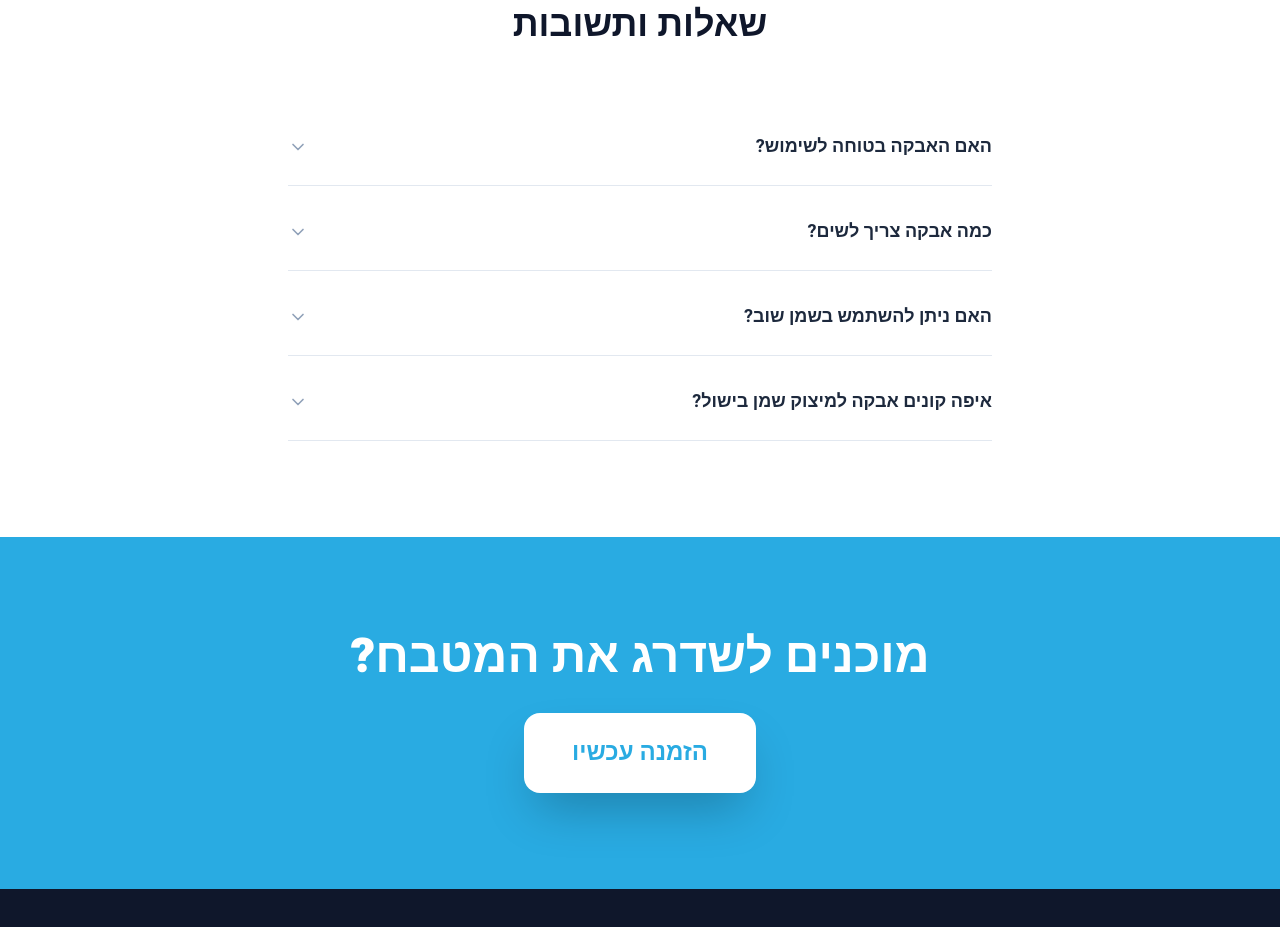
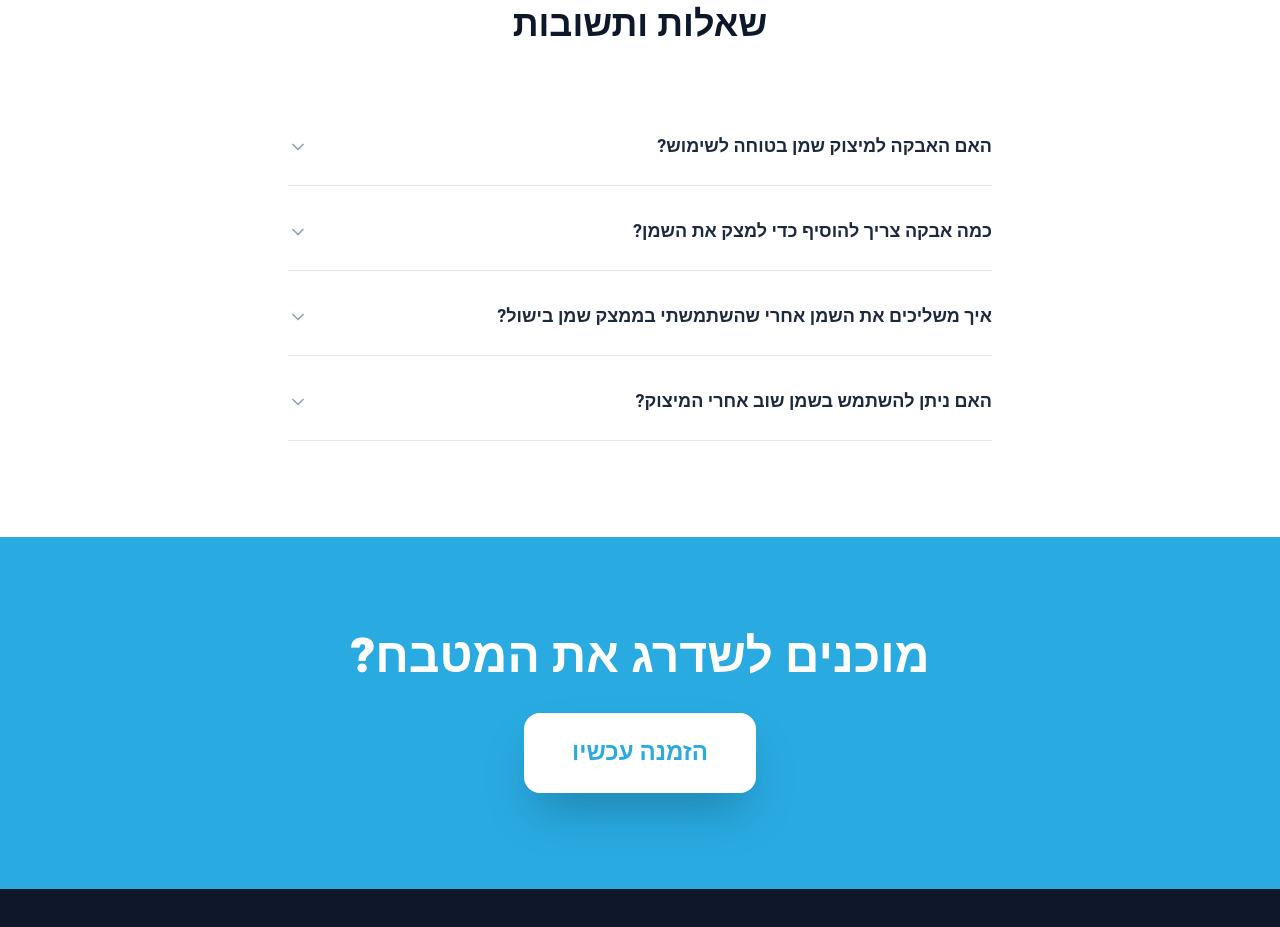
Before and after one commit to matikurland-oss/cleanfry-website, a React (Vite) app: page / in a window 1280 px wide. Shown: the part 2920-3847 px from the top of the page. Built offline with nearby package versions, Linux system fonts and the light colour scheme.

Commit message:
Update App.tsx

```diff
--- a/src/App.tsx
+++ b/src/App.tsx
@@ -372,14 +372,23 @@ export default function App() {
             <h2 className="text-4xl font-black text-slate-900 mb-4">שאלות ותשובות</h2>
           </div>
           <div className="space-y-2">
-            <FAQItem question="האם האבקה בטוחה לשימוש?" answer="כן, CleanFry מבוססת על רכיבים ממקור צמחי ובטוחה לשימוש ביתי." />
-            <FAQItem question="כמה אבקה צריך לשים?" answer="המינון המומלץ הוא כף אחת של אבקה לכל כוס שמן." />
-            <FAQItem question="האם ניתן להשתמש בשמן שוב?" answer="לא. ברגע שהשמן התמצק, הוא מיועד להשלכה בלבד." />
-            <FAQItem
-  question="איפה קונים אבקה למיצוק שמן בישול?"
-  answer="ניתן להזמין את CleanFry ישירות כאן באתר! אנחנו מציעים משלוחים מהירים לכל הארץ ומשלוח חינם ברכישה מעל 249 ש״ח."
-/>
-          </div>
+  <FAQItem
+    question="האם האבקה למיצוק שמן בטוחה לשימוש?"
+    answer="בהחלט. CleanFry מבוססת על רכיבים ממקור צמחי, היא אינה רעילה ובטוחה לחלוטין לשימוש במטבח הביתי. האבקה פותחה במיוחד כדי לתת מענה אקולוגי ונקי לטיפול בשמן משומש ללא חשש. חשוב לציין שהאבקה היא לא למאכל ויש להרחיקה מילדים."
+  />
+  <FAQItem
+    question="כמה אבקה צריך להוסיף כדי למצק את השמן?"
+    answer="המינון המומלץ הוא כף אחת של אבקת CleanFry לכל כוס שמן (כ-200-250 מ״ל). במידה והשמן מלוכלך מאוד משאריות טיגון, ניתן להוסיף מעט יותר כדי להבטיח מיצוק מלא ומהיר בתוך כ-25 דקות."
+  />
+  <FAQItem
+    question="איך משליכים את השמן אחרי שהשתמשתי בממצק שמן בישול?"
+    answer="ברגע שהשמן התקרר והפך לגוש מוצק וקשיח, ניתן פשוט להפריד אותו מהמחבת או מהסיר בעזרת מרית ולהשליך אותו ישירות לפח האשפה הביתי. אין צורך בשקיות מיוחדות, והכי חשוב - הצנרת שלכם נשארת נקייה מסתימות שמן."
+  />
+  <FAQItem
+    question="האם ניתן להשתמש בשמן שוב אחרי המיצוק?"
+    answer="לא. אבקת CleanFry נועדה למטרת פינוי והשלכה בטוחה של שמן משומש בלבד. ברגע שהשמן עבר תהליך מיצוק, הוא הופך לחומר מוצק שאינו מתאים לבישול חוזר."
+  />
+</div>
         </div>
       </section>
 
```
